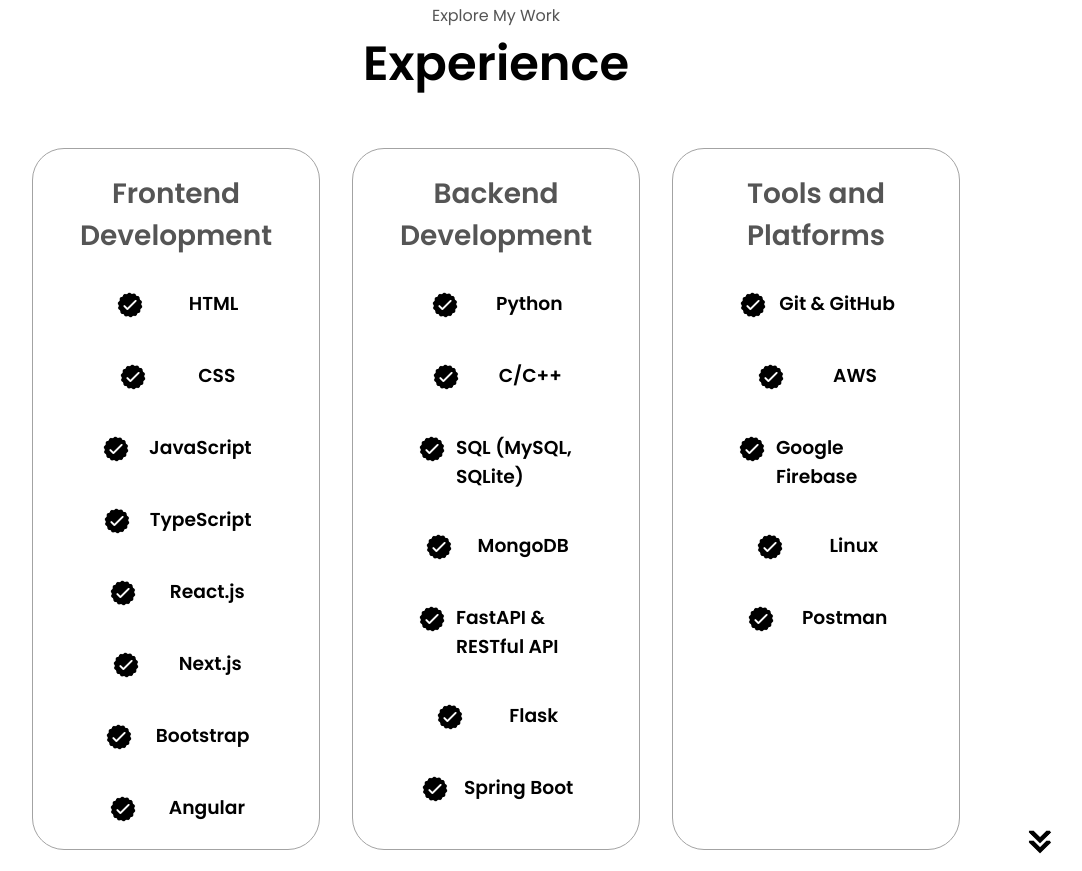
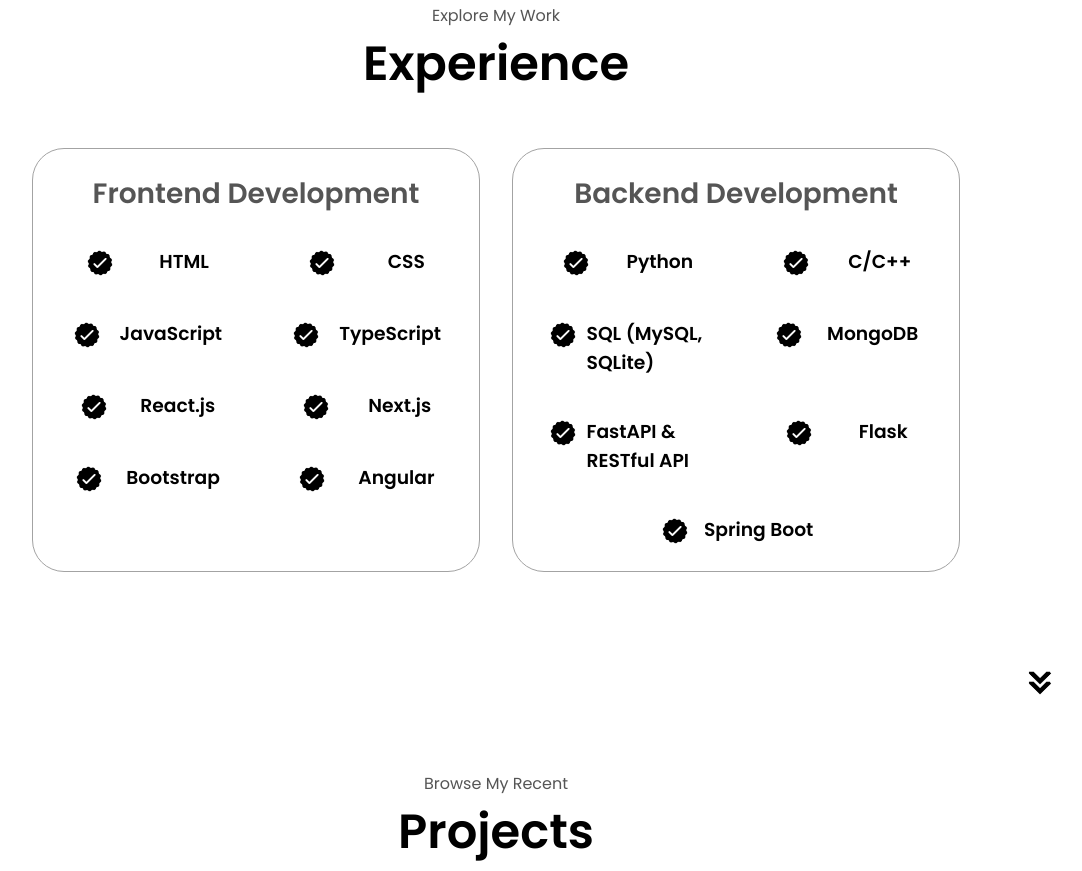
Before and after one commit to rusagara-ops/Portfolio, a plain HTML site: page index.html in a window 1280 px wide. Shown: the part 1693-2564 px from the top of the page, without its empty margins (144-1226 px from the left). Drawn offline with Linux system fonts and the light colour scheme.

Commit message:
Update skills

```diff
--- a/index.html
+++ b/index.html
@@ -210,43 +210,6 @@
                         </article>
                     </div>
                 </div>
-
-                <!-- Tools and Platforms -->
-                <div class="details-container">
-                    <h2 class="experience-sub-title">Tools and Platforms</h2>
-                    <div class="article-container">
-                        <article>
-                            <img src="./assets/checkmark.png" alt="Experience Icon" class="icon"/>
-                            <div>
-                                <h3>Git & GitHub</h3>
-                            </div>
-                        </article>
-                        <article>
-                            <img src="./assets/checkmark.png" alt="Experience Icon" class="icon"/>
-                            <div>
-                                <h3>AWS</h3>
-                            </div>
-                        </article>
-                        <article>
-                            <img src="./assets/checkmark.png" alt="Experience Icon" class="icon"/>
-                            <div>
-                                <h3>Google Firebase</h3>
-                            </div>
-                        </article>
-                        <article>
-                            <img src="./assets/checkmark.png" alt="Experience Icon" class="icon"/>
-                            <div>
-                                <h3>Linux</h3>
-                            </div>
-                        </article>
-                        <article>
-                            <img src="./assets/checkmark.png" alt="Experience Icon" class="icon"/>
-                            <div>
-                                <h3>Postman</h3>
-                            </div>
-                        </article>
-                    </div>
-                </div>
             </div>
         </div>
         <img src="./assets/arrow.png" alt="arrow icon" class="icon arrow"
```
